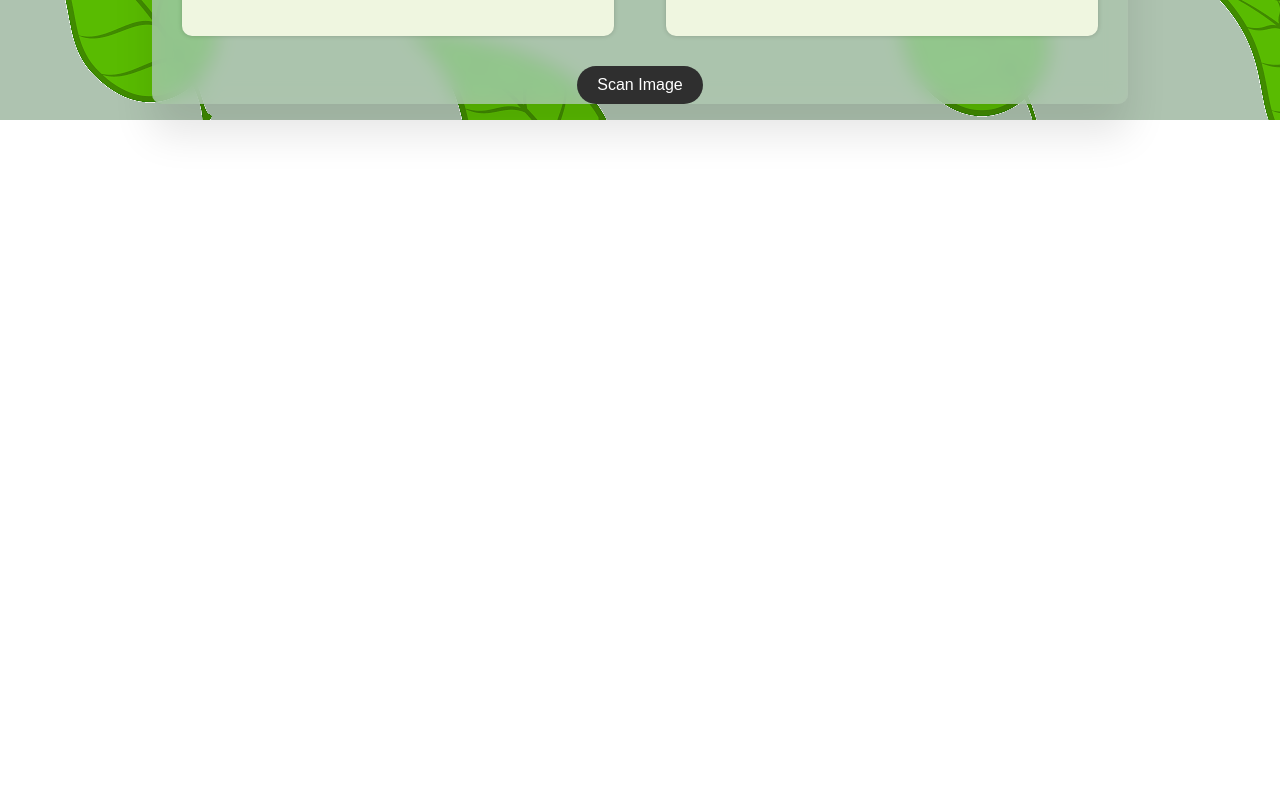
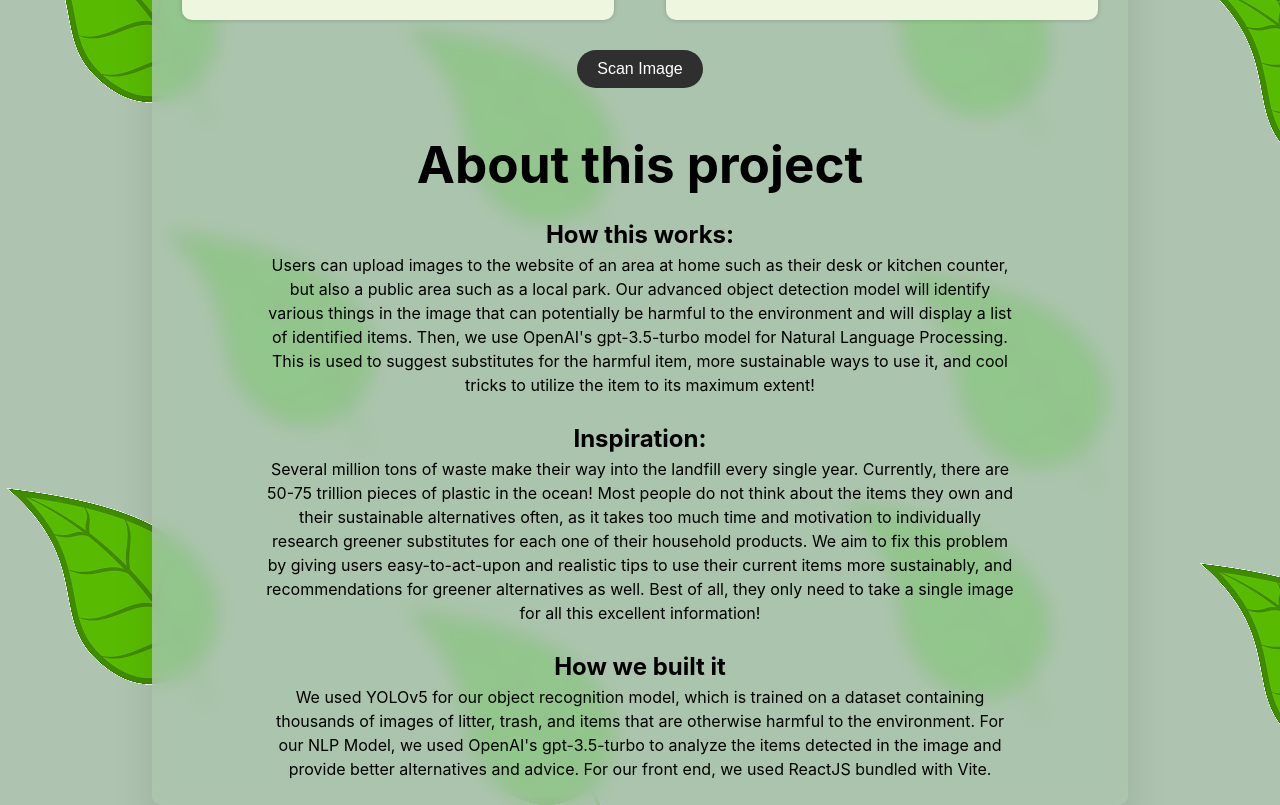
Before and after one commit to DEboy2007/EcoVision, a React (Vite) app in the folder eco-vision/: page / in a window 1280 px wide. Shown: the part 680-1485 px from the top of the page. Before the commit the page ends 800 px from the top, so only its background shows below. Built offline with nearby package versions, Linux system fonts and the light colour scheme; no server answers.

Commit message:
About information added, prompt modified

```diff
--- a/eco-vision/package.json
+++ b/eco-vision/package.json
@@ -4,14 +4,15 @@
   "version": "0.0.0",
   "type": "module",
   "scripts": {
-    "dev": "vite",
+    "dev": "vite --host",
     "build": "vite build",
     "lint": "eslint src --ext js,jsx --report-unused-disable-directives --max-warnings 0",
     "preview": "vite preview"
   },
   "dependencies": {
     "react": "^18.2.0",
-    "react-dom": "^18.2.0"
+    "react-dom": "^18.2.0",
+    "react-router-dom": "^6.11.1"
   },
   "devDependencies": {
     "@types/react": "^18.0.28",
--- a/eco-vision/src/pages/main.jsx
+++ b/eco-vision/src/pages/main.jsx
@@ -22,7 +22,7 @@ const Main = () => {
                 },
                 body: JSON.stringify({
                     "model": "gpt-3.5-turbo",
-                    "messages": [{ "role": "assistant", "content": "I have the following items next to me, what can I do with these items to limit their harm to the environment, and what substitutes can I get for these items that are less harmful to the environment? Make the list for each item look nice and indent properly. The items are: " + prompt }]
+                    "messages": [{ "role": "assistant", "content": "I have the following items next to me, what can I do with these items to limit their harm to the environment, and what substitutes can I get for these items that are less harmful to the environment? Also mention how to properly dispose of the object, if applicable. Make the list for each item look nice and indent properly. The items are: " + prompt }]
                 })
             }).then(response => {
                 return response.json();
@@ -80,6 +80,20 @@ const Main = () => {
                 <br />
                 <input type="submit" value="Scan Image" />
             </form>
+            <br /><br />
+            <div className="About">
+                <h1>About this project</h1>
+                <br />
+                <h2>How this works:</h2>
+                <p>Users can upload images to the website of an area at home such as their desk or kitchen counter, but also a public area such as a local park. Our advanced object detection model will identify various things in the image that can potentially be harmful to the environment and will display a list of identified items. Then, we use OpenAI's gpt-3.5-turbo model for Natural Language Processing. This is used to suggest substitutes for the harmful item, more sustainable ways to use it, and cool tricks to utilize the item to its maximum extent!</p>
+                <br />
+                <h2>Inspiration: </h2>
+                <p>Several million tons of waste make their way into the landfill every single year. Currently, there are 50-75 trillion pieces of plastic in the ocean! Most people do not think about the items they own and their sustainable alternatives often, as it takes too much time and motivation to individually research greener substitutes for each one of their household products. We aim to fix this problem by giving users easy-to-act-upon and realistic tips to use their current items more sustainably, and recommendations for greener alternatives as well. Best of all, they only need to take a single image for all this excellent information!</p>
+                <br />
+                <h2>How we built it</h2>
+                <p>We used YOLOv5 for our object recognition model, which is trained on a dataset containing thousands of images of litter, trash, and items that are otherwise harmful to the environment. For our NLP Model, we used OpenAI's gpt-3.5-turbo to analyze the items detected in the image and provide better alternatives and advice. For our front end, we used ReactJS bundled with Vite.</p>
+                <br />
+            </div>
         </div>
     )
 }
--- a/eco-vision/src/styles/main.css
+++ b/eco-vision/src/styles/main.css
@@ -17,6 +17,15 @@ body {
   h1, h2, p {
     margin: 0;
     text-align: center;
+  }
+
+  p {
+    width: 748px;
+    padding: 0;
+    display: flex;
+    justify-content: center;
+    align-items: center;
+    margin: 0 auto;
   }
 
   /* Style for the input file element */
@@ -164,4 +173,8 @@ body {
     .textarea2 {
       margin-left: 0;
     }
+
+    p {
+      width: 75%;
+    }
   }
```
Also changed, not shown: 1 other file (tests, documents, lock files or other folders).
